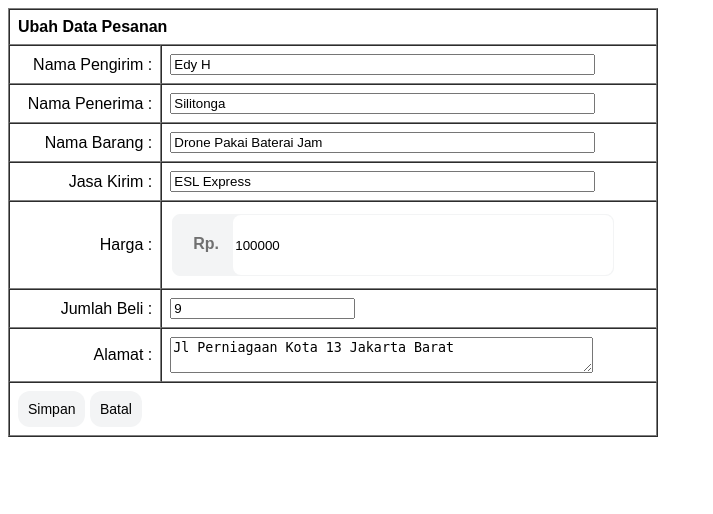
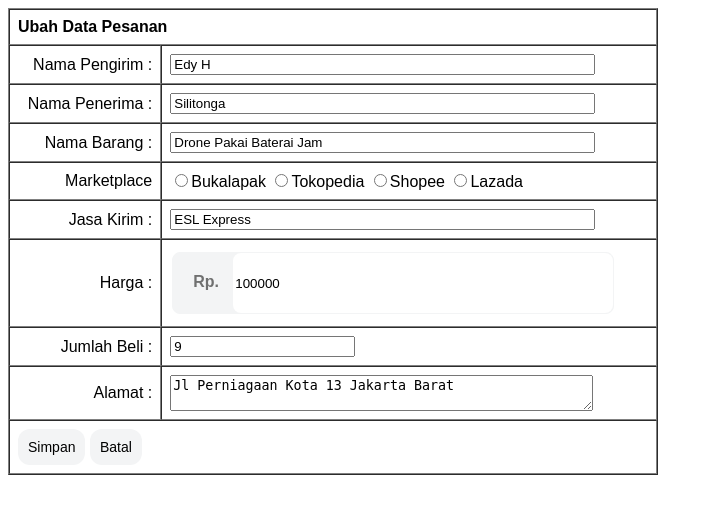
Before and after one commit to kafaa-dev/crud, a PHP site: page /pesananubahfm.php?id=PSN000000002 in a window 1280 px wide. Shown: the top 514 px of the page, without its empty margins (0-713 px from the left). Run offline with PHP 8.4, Linux system fonts and the light colour scheme; data comes from the database, SQL or seed files in the repository; data that the repository does not hold is empty.

Commit message:
Form ubah pesanan

```diff
--- a/pesananubahfm.php
+++ b/pesananubahfm.php
@@ -1,9 +1,3 @@
-<html>
-<head>
-    <link rel="stylesheet" href="style/tambahfm.css" type="text/css">
-    <title>Ubah Pesanan</title>
-</head>
-</html>
 <?php
 $konek = mysqli_connect("localhost","root","","crud");
 
@@ -13,7 +7,43 @@ $id    = $_GET['id'];
 $edit  = "SELECT * FROM pesanan WHERE id_pesanan='$id'";
 $hasil = mysqli_query($konek, $edit);
 $data  = mysqli_fetch_array($hasil);
+?>
+<?php
+if ($data[marketplace]=="Bukalapak") {
+    $Bukalapak = "checked";
+    $Tokopedia = "";
+    $Shopee = "";
+    $Lazada = "";
+}
 
+if ($data[marketplace]=="Tokopedia") {
+    $Bukalapak = "";
+    $Tokopedia = "checked";
+    $Shopee = "";
+    $Lazada = "";
+}
+
+if ($data[marketplace]=="Shopee") {
+    $Bukalapak = "";
+    $Tokopedia = "";
+    $Shopee = " checked";
+    $Lazada = "";
+}
+
+if ($data[marketplace]=="Lazada") {
+    $Bukalapak = "";
+    $Tokopedia = "";
+    $Shopee = "";
+    $Lazada = "checked";
+}
+?>
+<html>
+<head>
+    <link rel="stylesheet" href="style/tambahfm.css" type="text/css">
+    <title>Ubah Pesanan</title>
+</head>
+</html>
+<?php
 
 echo "<form method=\"GET\" action=\"pesananubahsim.php\">
       <input type=\"hidden\" name=\"id\" VALUE=\"$id\">
@@ -22,6 +52,14 @@ echo "<form method=\"GET\" action=\"pesananubahsim.php\">
       <tr><td align=\"right\">Nama Pengirim :</td><td><input size=\"50\" maxlength=\"50\" type=\"text\" name=\"nm_pengirim\" value=\"$data[nm_pengirim]\"></td></tr>
       <tr><td align=\"right\">Nama Penerima :</td><td><input size=\"50\" maxlength=\"50\" type=\"text\" name=\"nm_penerima\" value=\"$data[nm_penerima]\" required=\"required\"></td></tr>
       <tr><td align=\"right\">Nama Barang :</td><td><input type=\"text\" name=\"nm_barang\" size=\"50\" maxlength=\"100\" value=\"$data[nm_barang]\" required=\"required\"></td></tr>
+      <tr><td align=\"right\"><label for=\"marketplace\">Marketplace</label></td>
+      <td>
+          <input type=\"radio\" id=\"Bukalapak\" value=\"Bukalapak\" name=\"marketplace\" $Bukalapak><label for=\"Bukalapak\">Bukalapak</label>
+          <input type=\"radio\" id=\"Tokopedia\" value=\"Tokopedia\" name=\"marketplace\" $Tokopedia><label for=\"Tokopedia\">Tokopedia</label>
+          <input type=\"radio\" id=\"Shopee\" value=\"Shopee\" name=\"marketplace\" $Shopee><label for=\"Shopee\">Shopee</label>
+          <input type=\"radio\" id=\"Lazada\" value=\"Lazada\" name=\"marketplace\" $Lazada><label for=\"Lazada\">Lazada</label>
+      </td>
+      </tr>
       <tr><td align=\"right\">Jasa Kirim :</td><td><input type=\"text\" name=\"jasa_kirim\" size=\"50\" maxlength=\"40\" value=\"$data[jasa_kirim]\" required=\"required\"></td></tr>
       <tr><td align=\"right\">Harga :</td><td><div class=\"as\"><div><b>Rp. </b><input class=\"bg\" name=\"harga\" value=\"$data[harga]\" type=\"number\" size=\"46\" maxlength=\"40\" required=\"required\"></div></div></td></tr>
       <tr><td align=\"right\">Jumlah Beli :</td><td><input type=\"number\" name=\"jumlah_beli\" value=\"$data[jumlah_beli]\" required=\"required\"></td></tr>
```
